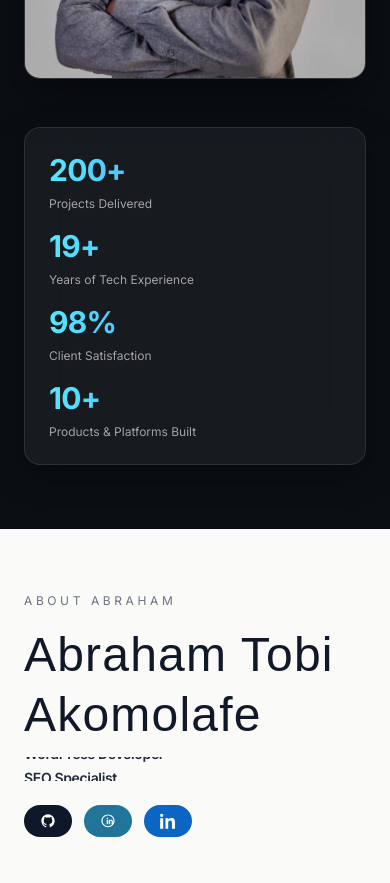
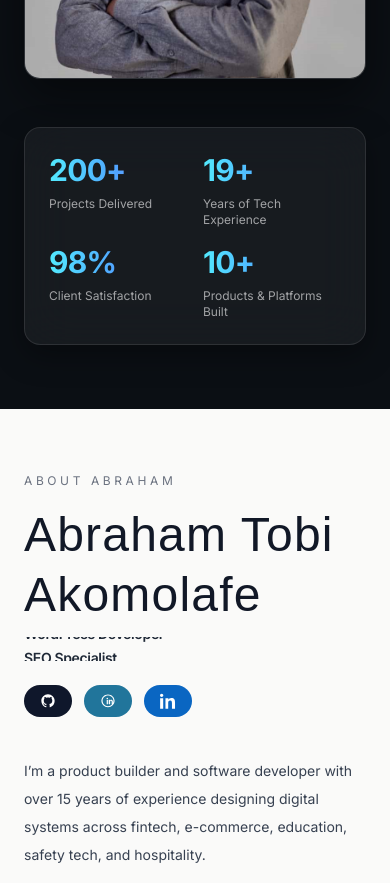
Before and after one commit to techyabraham/abraham.com.ng, a Next.js app: page / in a window 390 px wide. Shown: the part 1000-1883 px from the top of the page. Built offline with nearby package versions, Linux system fonts and the light colour scheme; a web font is replaced by a local one.

Commit message:
statistics section repurposed into two columns on mobile view

```diff
--- a/src/components/StatsStrip.tsx
+++ b/src/components/StatsStrip.tsx
@@ -56,7 +56,7 @@ export default function StatsStrip({ stats }: StatsStripProps) {
   return (
     <div
       ref={containerRef}
-      className={`${styles.card} animate-fade-up grid gap-4 border border-slate-900/70 bg-slate-950/60 p-6 backdrop-blur sm:grid-cols-2 lg:grid-cols-4`}
+      className={`${styles.card} animate-fade-up grid gap-4 border border-slate-900/70 bg-slate-950/60 p-6 backdrop-blur grid-cols-2 lg:grid-cols-4`}
     >
       {parsedStats.map((stat) => (
         <StatCounter
```
